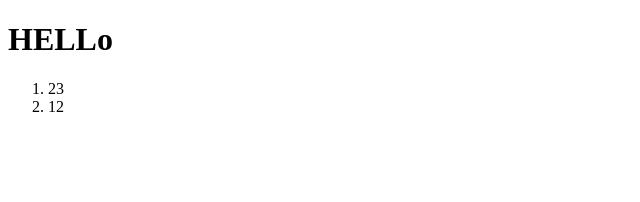
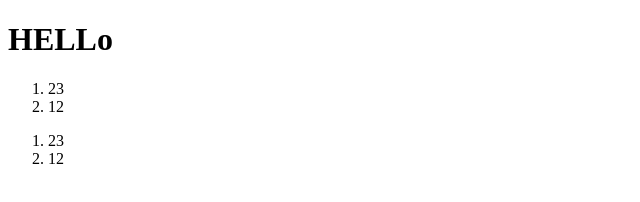
Before and after one commit to derelicttt/tempalte, a website: page Index.html in a window 1280 px wide. Shown: the full height of the page, 0-640 px from the left. Drawn offline with Linux system fonts and the light colour scheme.

Commit message:
HeaderTest2

```diff
--- a/Index.html
+++ b/Index.html
@@ -10,5 +10,9 @@
         <li>23</li>
         <li>12</li>
     </ol>
+    <ol>
+        <li>23</li>
+        <li>12</li>
+    </ol>
 </body>
 </html>
```
